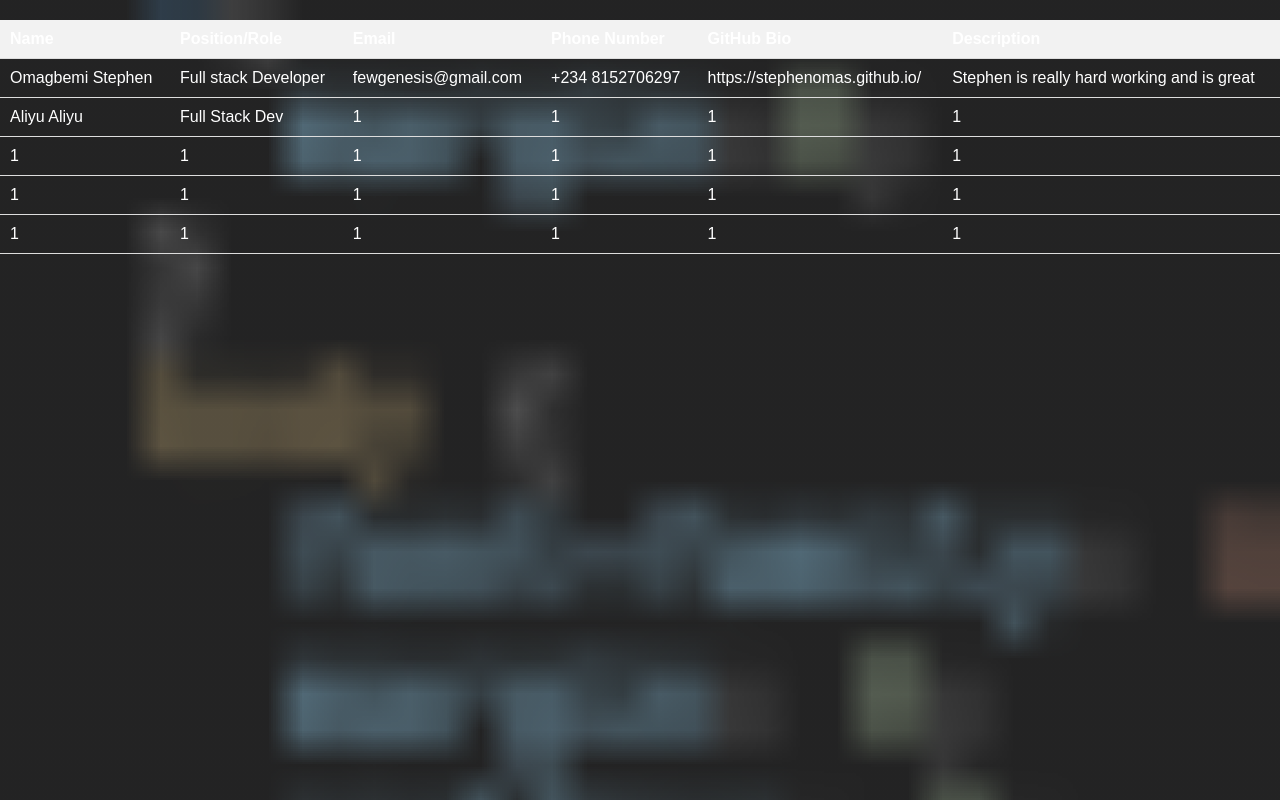
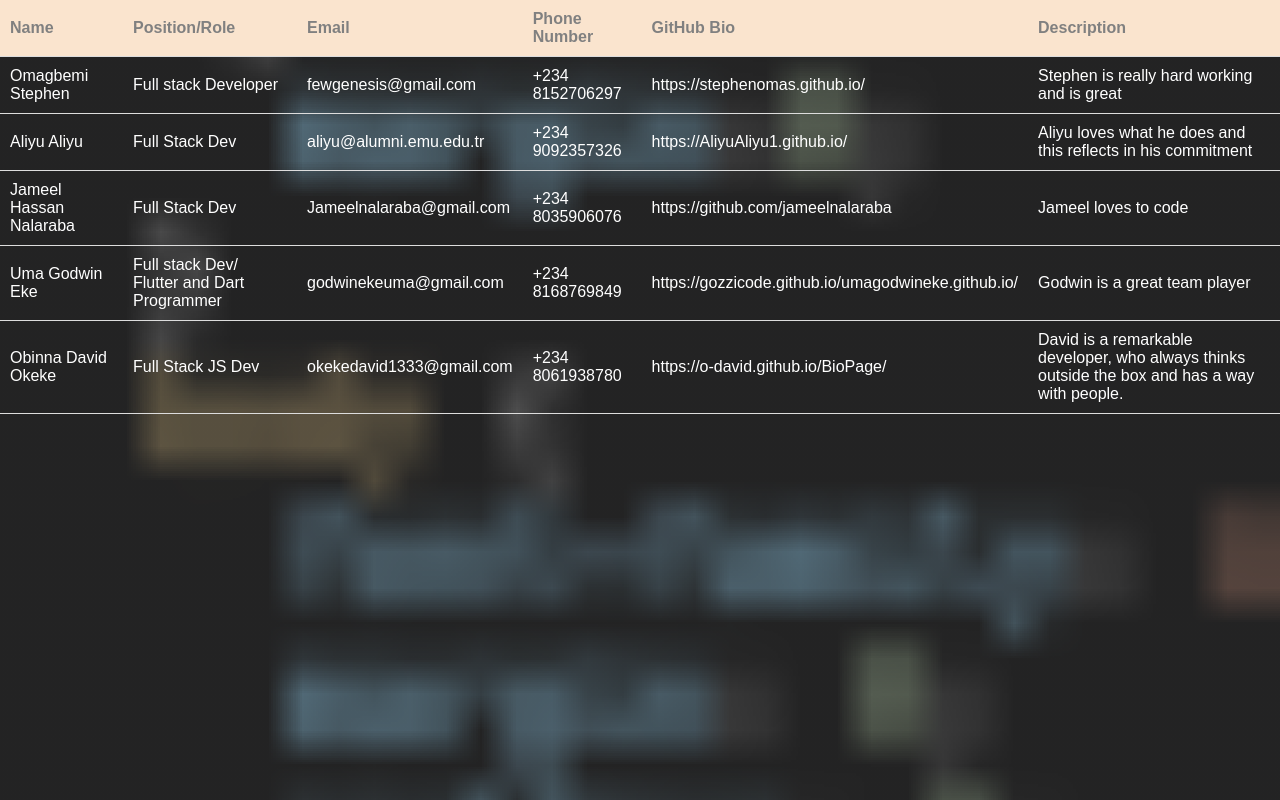
Before and after one commit to o-david/BioPage, a plain HTML site: page team.html in a window 1280 px wide. Drawn offline with Linux system fonts and the light colour scheme.

Commit message:
final final commit

```diff
--- a/style.css
+++ b/style.css
@@ -40,7 +40,7 @@ body {
   border: 0;
 }
 #btn-grp button:hover,
-#btn404:hover{
+#btn404:hover {
   height: 55px;
   background-color: #fae4da;
   color: white;
@@ -58,25 +58,25 @@ body {
   border-radius: 10px;
   color: white;
 }
-#lost{
+#lost {
   width: 300px;
   border-radius: 10px;
   margin: 50px 0;
 }
-#alert{
+#alert {
   font-size: 80pt;
   padding-top: 50px;
 }
-#btn404{
+#btn404 {
   width: 40vw;
   height: 50px;
   background-color: #fae4ce;
   color: grey;
   border-radius: 10px;
   border: 0;
-  margin-bottom:50px;
+  margin-bottom: 50px;
 }
-#Contact{
+#Contact {
   color: #fff;
   text-decoration: none;
 }
@@ -84,28 +84,28 @@ body {
 table {
   width: 100%;
   border-collapse: collapse;
-    margin-top: 20px;
 }
-  th, td {
+th,
+td {
   padding: 10px;
   text-align: left;
   border-bottom: 1px solid #ddd;
 }
 th {
-    background-color: #f2f2f2;
+  background-color: #fae4ce;
   font-weight: bold;
+  color: grey;
 }
-
 
 @media (max-width: 576px) {
   #about {
     width: 95vw;
     display: none;
   }
-  #btn404{
+  #btn404 {
     width: 70vw;
   }
-  #lost{
+  #lost {
     width: 200px;
   }
   table {
@@ -123,13 +123,14 @@ body {
     display: block;
     text-align: right;
     position: relative;
-    padding-left: 50%;
+    padding-left: 5%;
+    font-size: small;
   }
   table td::before {
     content: attr(data-label);
     position: absolute;
     left: 0;
-    width: 50%;
+    width: 70%;
     padding-left: 10px;
     font-weight: bold;
   }
@@ -138,4 +139,7 @@ body {
   #about {
     width: 90vw;
   }
+  td {
+    font-size: small;
   }
+}
--- a/team.html
+++ b/team.html
@@ -1,12 +1,11 @@
 <!DOCTYPE html>
 <html lang="en">
   <head>
-<meta charset="UTF-8">
-<meta name="viewport" content="width=device-width, initial-scale=1.0">
-<link rel="stylesheet" href="style.css">
+    <meta charset="UTF-8" />
+    <meta name="viewport" content="width=device-width, initial-scale=1.0" />
+    <link rel="stylesheet" href="style.css" />
   </head>
   <body>
-
     <table>
       <thead>
         <tr>
@@ -25,43 +24,44 @@
           <td>fewgenesis@gmail.com</td>
           <td>+234 8152706297</td>
           <td>https://stephenomas.github.io/</td>
-      <td>Stephen is really hard working and is great </td>
+          <td>Stephen is really hard working and is great</td>
         </tr>
-    <tr>
         <tr>
           <td>Aliyu Aliyu</td>
           <td>Full Stack Dev</td>
-      <td>1</td>
-      <td>1</td>
-      <td>1</td>
-      <td>1</td>
+          <td>aliyu@alumni.emu.edu.tr</td>
+          <td>+234 9092357326</td>
+          <td>https://AliyuAliyu1.github.io/</td>
+          <td>Aliyu loves what he does and this reflects in his commitment</td>
         </tr>
         <tr>
-      <td>1</td>
-      <td>1</td>
-      <td>1</td>
-      <td>1</td>
-      <td>1</td>
-      <td>1</td>
+          <td>Jameel Hassan Nalaraba</td>
+          <td>Full Stack Dev</td>
+          <td>Jameelnalaraba@gmail.com</td>
+          <td>+234 8035906076</td>
+          <td>https://github.com/jameelnalaraba</td>
+          <td>Jameel loves to code</td>
         </tr>
         <tr>
-      <td>1</td>
-      <td>1</td>
-      <td>1</td>
-      <td>1</td>
-      <td>1</td>
-      <td>1</td>
+          <td>Uma Godwin Eke</td>
+          <td>Full stack Dev/ Flutter and Dart Programmer</td>
+          <td>godwinekeuma@gmail.com</td>
+          <td>+234 8168769849</td>
+          <td>https://gozzicode.github.io/umagodwineke.github.io/</td>
+          <td>Godwin is a great team player</td>
         </tr>
         <tr>
-      <td>1</td>
-      <td>1</td>
-      <td>1</td>
-      <td>1</td>
-      <td>1</td>
-      <td>1</td>
+          <td>Obinna David Okeke</td>
+          <td>Full Stack JS Dev</td>
+          <td>okekedavid1333@gmail.com</td>
+          <td>+234 8061938780</td>
+          <td>https://o-david.github.io/BioPage/</td>
+          <td>
+            David is a remarkable developer, who always thinks outside the box
+            and has a way with people.
+          </td>
         </tr>
       </tbody>
     </table>
-
   </body>
 </html>
```
Also changed, not shown: 404.html (+19 -11 lines), index.html (+2 -1 lines). Lines whose indentation alone changed are shown as unchanged.
